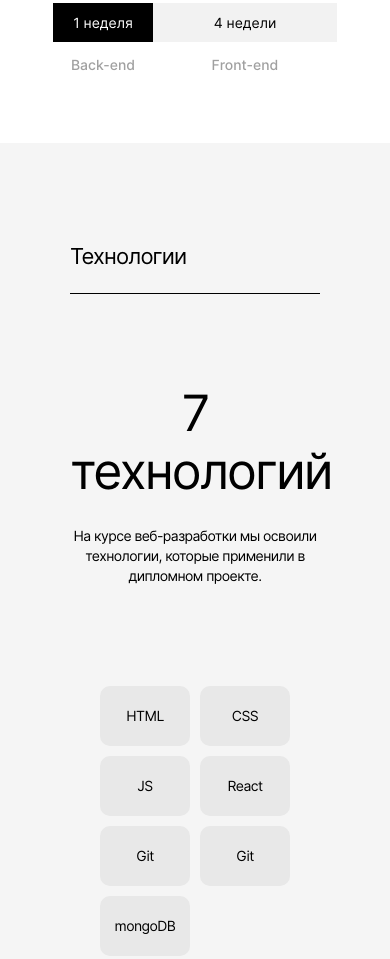
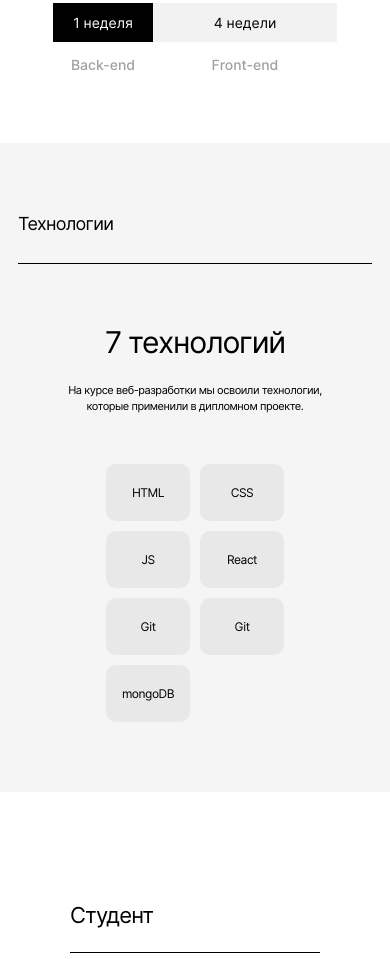
Before and after one commit to rBakirovv/movies-explorer-frontend, a React app: page / in a window 390 px wide. Shown: the part 1244-2203 px from the top of the page. Built offline with nearby package versions, Linux system fonts and the light colour scheme.

Commit message:
feat: Main/Techs mobile

```diff
--- a/src/components/Techs/Techs.css
+++ b/src/components/Techs/Techs.css
@@ -66,3 +66,68 @@
   border-radius: 10px;
   padding: 21px 0 22px;
 }
+
+@media screen and (max-width: 1000px) {
+  .techs {
+    padding: 0 50px;
+  }
+
+  .techs__title {
+    padding-top: 90px;
+  }
+
+  .techs__main-title {
+    margin-top: 80px;
+  }
+
+  .techs__main-subtitle {
+    margin-top: 22px;
+  }
+
+  .techs__list {
+    margin-top: 83px;
+    padding-bottom: 90px;
+    grid-template-columns: repeat(auto-fill, minmax(84px, 84px));
+  }
+
+  .techs__list-item {
+    width: 84px;
+    padding: 21px 0;
+  }
+}
+
+@media screen and (max-width: 750px) {
+  .techs {
+    padding: 0 18px;
+  }
+
+  .techs__title {
+    padding: 70px 0 28px;
+    font-size: 18px;
+    line-height: 22px;
+  }
+
+  .techs__main-title {
+    margin-top: 60px;
+    font-size: 30px;
+    line-height: 36px;
+  }
+
+  .techs__main-subtitle {
+    font-size: 11px;
+    line-height: 16px;
+    margin-top: 22px;
+    max-width: 292px;
+  }
+
+  .techs__list {
+    max-width: 178px;
+    margin-top: 50px;
+    padding-bottom: 70px;
+  }
+
+  .techs__list-item {
+    font-size: 12px;
+    line-height: 15px;
+  }
+}
```
